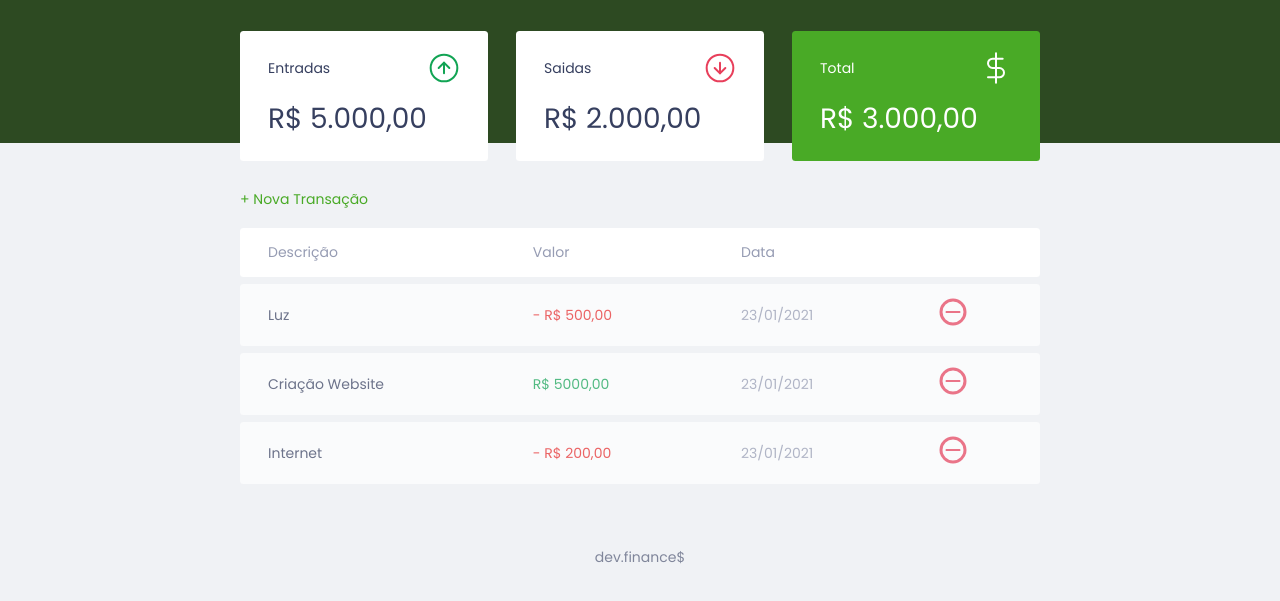
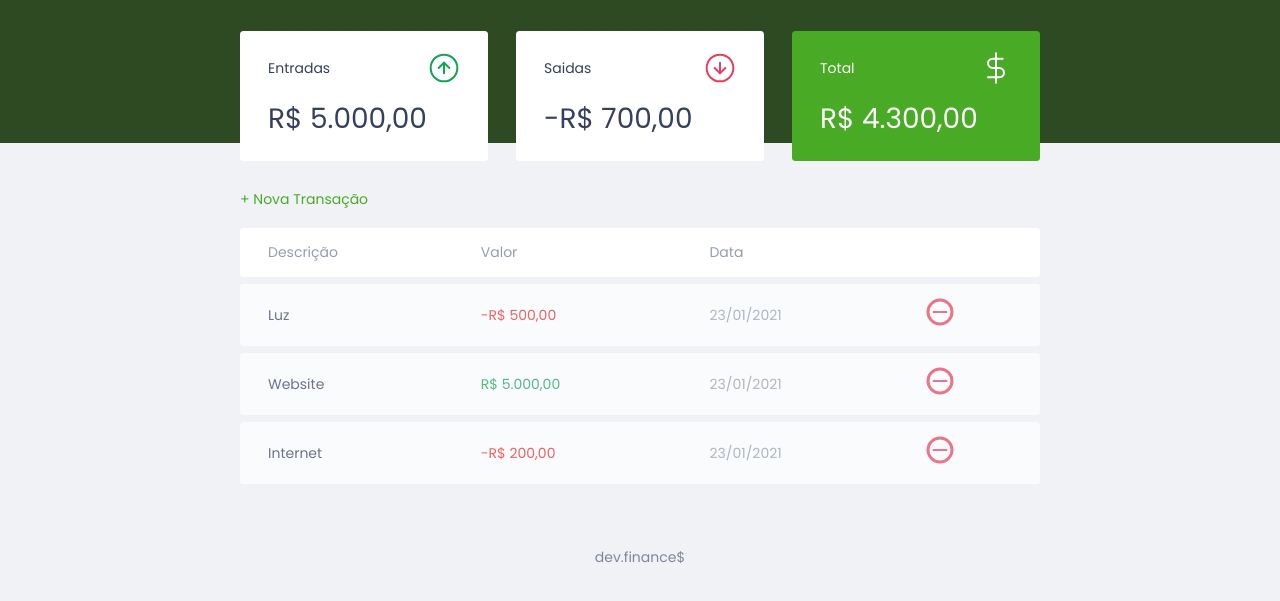
Before and after one commit to MatheusWFranca/devfinances, a plain HTML site: page index.html in a window 1280 px wide. Shown: the part 55-656 px from the top of the page. Drawn offline with Linux system fonts and the light colour scheme.

Commit message:
Transactions

```diff
--- a/index.html
+++ b/index.html
@@ -25,7 +25,7 @@
           <span>Entradas</span>
           <img src="./assets/income.svg" alt="Entradas">
         </h3>
-        <p>R$ 5.000,00</p>
+        <p id="incomeDisplay">R$ 5.000,00</p>
       </div>
 
       <div class="card">
@@ -33,7 +33,7 @@
           <span>Saidas</span>
           <img src="./assets/expense.svg" alt="Saidas">
         </h3>
-        <p>R$ 2.000,00</p>
+        <p id="expenseDisplay">R$ 2.000,00</p>
       </div>
 
       <div class="card total">
@@ -41,7 +41,7 @@
           <span>Total</span>
           <img src="./assets/total.svg" alt="Cifrão Total">
         </h3>
-        <p>R$ 3.000,00</p>
+        <p id="totalDisplay">R$ 3.000,00</p>
       </div>
     </section>
 
@@ -62,30 +62,6 @@
           </tr>
         </thead>
         <tbody>
-          <tr>
-            <td class="description">Luz</td>
-            <td class="expense">- R$ 500,00</td>
-            <td class="date">23/01/2021</td>
-            <td>
-              <img src="./assets/minus.svg" alt="Remover Transação">
-            </td>
-          </tr>
-          <tr>
-            <td class="description">Criação Website</td>
-            <td class="income">R$ 5000,00</td>
-            <td class="date">23/01/2021</td>
-            <td>
-              <img src="./assets/minus.svg" alt="Remover Transação">
-            </td>
-          </tr>
-          <tr>
-            <td class="description">Internet</td>
-            <td class="expense">- R$ 200,00</td>
-            <td class="date">23/01/2021</td>
-            <td>
-              <img src="./assets/minus.svg" alt="Remover Transação">
-            </td>
-          </tr>
         </tbody>
       </table>
     </section>
@@ -146,16 +122,7 @@
     <p>dev.finance$</p>
   </footer>
 
-  <script>
-    const Modal = {
-      open(){
-        document.querySelector('.modal-overlay').classList.add('active')
-      },
-      close(){
-        document.querySelector('.modal-overlay').classList.remove('active');
-      }
-    }
-  </script>
+<script src="./scripts.js"></script>
 
 </body>
 
--- /dev/null
+++ b/scripts.js
@@ -0,0 +1,116 @@
+const Modal = {
+  open() {
+    document.querySelector('.modal-overlay').classList.add('active');
+  },
+  close() {
+    document.querySelector('.modal-overlay').classList.remove('active');
+  },
+};
+
+const transactions = [
+  {
+    id: 1,
+    description: 'Luz',
+    amount: -50000,
+    date: '23/01/2021',
+  },
+  {
+    id: 2,
+    description: 'Website',
+    amount: 500000,
+    date: '23/01/2021',
+  },
+  {
+    id: 3,
+    description: 'Internet',
+    amount: -20000,
+    date: '23/01/2021',
+  },
+];
+
+const Transaction = {
+  incomes() {
+    let income = 0;
+    // pegar todas as transações
+    // para cada transação
+    transactions.forEach((transaction) => {
+      // se ela for maior que zero
+      if (transaction.amount > 0) {
+        //somar a uma variavel e retornar a variavel
+        income += transaction.amount;
+      }
+    });
+    return income;
+  },
+  expenses() {
+    let expense = 0;
+    transactions.forEach((transaction) => {
+      if (transaction.amount < 0) {
+        expense += transaction.amount;
+      }
+    });
+    return expense;
+  },
+  total() {
+    return Transaction.incomes() + Transaction.expenses();
+  },
+};
+
+const DOM = {
+  transactionsContainer: document.querySelector('#data-table tbody'),
+
+  addTransaction(transaction) {
+    const tr = document.createElement('tr');
+    tr.innerHTML = DOM.innerHTMLTransaction(transaction);
+
+    DOM.transactionsContainer.appendChild(tr);
+  },
+
+  innerHTMLTransaction(transaction) {
+    const CSSclass = transaction.amount > 0 ? 'income' : 'expense';
+
+    const amount = Utils.formatCurrency(transaction.amount);
+
+    const html = `
+      <td class="description">${transaction.description}</td>
+      <td class="${CSSclass}">${amount}</td>
+      <td class="date">${transaction.date}</td>
+      <td>
+        <img src="./assets/minus.svg" alt="Remover Transação">
+      </td>
+  `;
+
+    return html;
+  },
+
+  updateBalance() {
+    document.getElementById('incomeDisplay').innerHTML = Utils.formatCurrency(Transaction.incomes());
+    document.getElementById(
+      'expenseDisplay',
+    ).innerHTML = Utils.formatCurrency(Transaction.expenses());
+    document.getElementById('totalDisplay').innerHTML = Utils.formatCurrency(Transaction.total());
+  },
+};
+
+const Utils = {
+  formatCurrency(value) {
+    const signal = Number(value) < 0 ? '-' : '';
+
+    value = String(value).replace(/\D/g, ' ');
+
+    value = Number(value) / 100;
+
+    value = value.toLocaleString('pt-BR', {
+      style: 'currency',
+      currency: 'BRL',
+    });
+
+    return signal + value;
+  },
+};
+
+transactions.forEach(function (transaction) {
+  DOM.addTransaction(transaction);
+});
+
+DOM.updateBalance();
```
